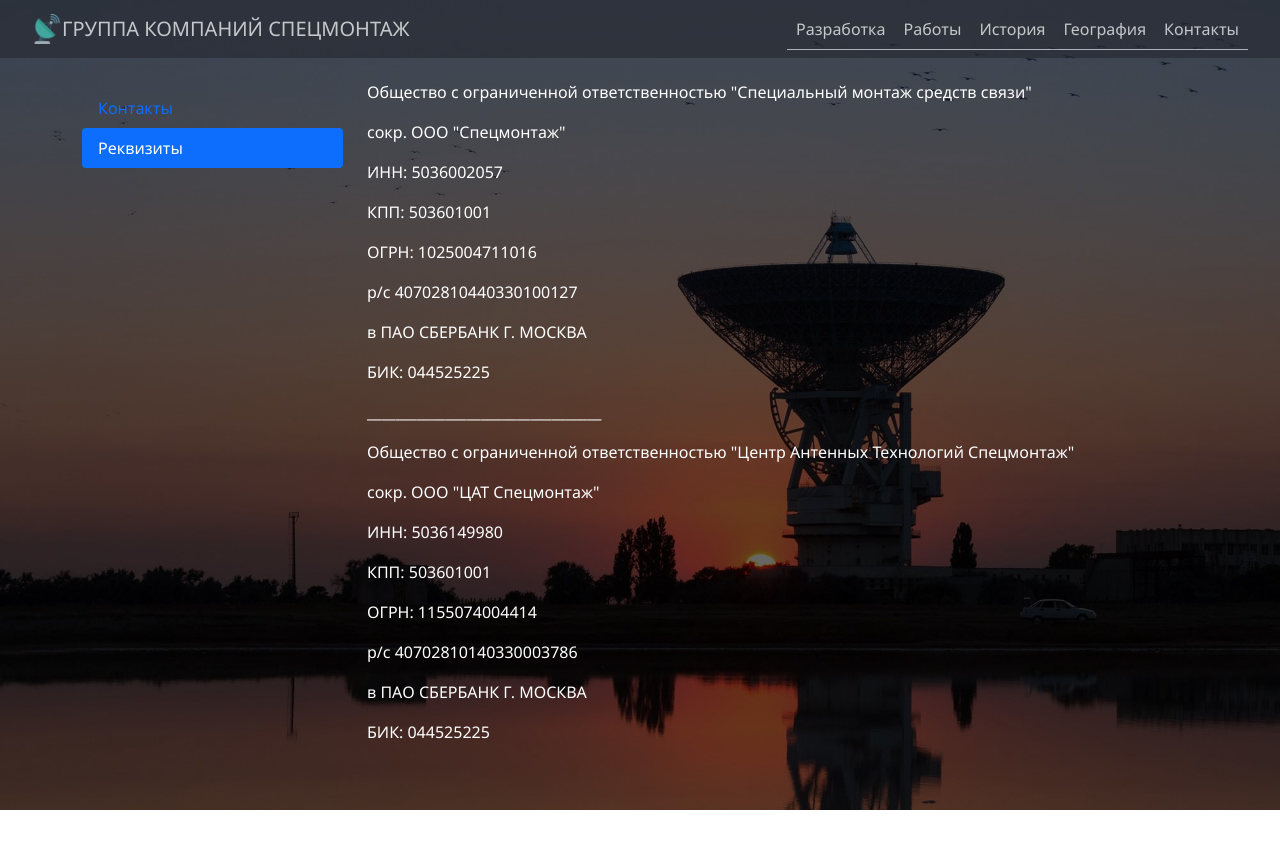
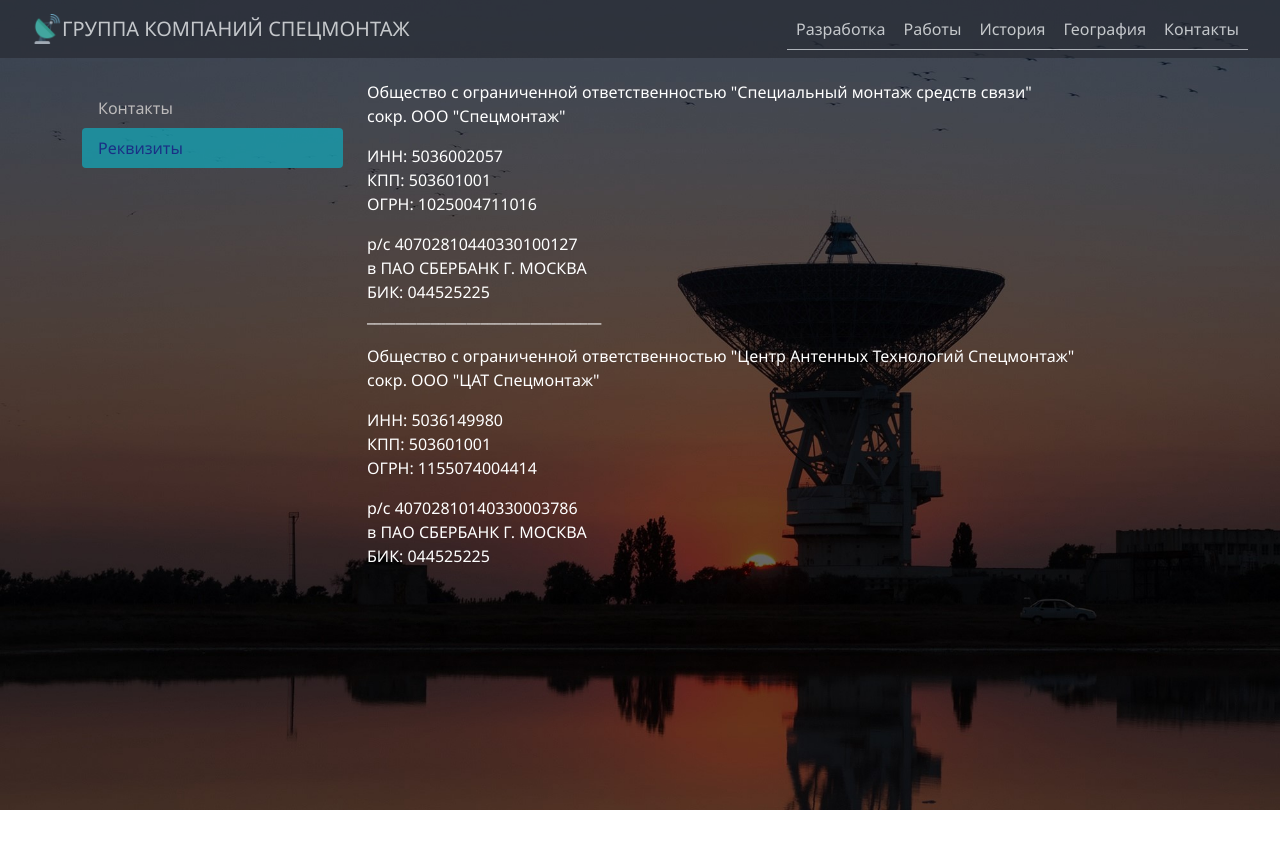
Before and after one commit to vlad-doc-g/SummerPractice, a React (Create React App) app: page /contacts in a window 1280 px wide. Both pictures are taken after a click on the tab "Реквизиты". Shown: the top 848 px of the page. Built offline with nearby package versions, Linux system fonts and the light colour scheme.

Commit message:
'contactButtons'

```diff
--- a/src/App.css
+++ b/src/App.css
@@ -111,3 +111,15 @@
   width: 100%;
   height: 100%;
 }
+.contacts-button:hover {
+  color: #FFF;
+  background-color: #282c34;
+}
+.contacts-button {
+  color: rgb(189, 187, 187) !important;
+}
+.contacts-button.active{
+  color: rgb(17, 43, 148) !important;
+  background-color:rgb(23, 158, 175) !important;
+  opacity: 0.8;
+}
--- a/src/Pages/Contacts.js
+++ b/src/Pages/Contacts.js
@@ -18,11 +18,11 @@ export default class Contacts extends Component {
                                 <Col sm={3}>
                                     <Nav variant="pills" className="flex-column mt-2">
                                         <Nav.Item>
-                                            <Nav.Link eventKey="first">Контакты</Nav.Link>
+                                            <Nav.Link eventKey="first" className="contacts-button">Контакты</Nav.Link>
                                         </Nav.Item>
 
                                         <Nav.Item>
-                                            <Nav.Link eventKey="second">Реквизиты</Nav.Link>
+                                            <Nav.Link eventKey="second" className="contacts-button">Реквизиты</Nav.Link>
                                         </Nav.Item>
                                     </Nav>
                                 </Col>
@@ -31,34 +31,35 @@ export default class Contacts extends Component {
                                     <Tab.Content>
                                         <Tab.Pane eventKey="first">
                                             <p>Телефоны для связи:</p>
-                                            <p>+7(968) 667-40-31</p>
-                                            <p>+7(496) 754-07-27</p>
-                                            <p>_________________________________</p>
+                                            <p>+7(968) 667-40-31
+                                            <br/>+7(496) 754-07-27
+                                            <br/>_________________________________</p>
                                             <p>E-mail:</p>
-                                            <p>smss93@mail.ru (отдел работ)</p>
-                                            <p>smss15@mail.ru (отдел разработки)</p>
-                                            <p>_________________________________</p>
+                                            <p>smss93@mail.ru (отдел работ)
+                                            <br/>smss15@mail.ru (отдел разработки)
+                                            <br/>_________________________________</p>
                                             <p>Адрес:</p>
-                                            <p>142103 Россия, Московская обл., г. Подольск, ул. Железнодорожная, д.1, стр. 1.</p>
+                                            <p>142103 Россия, Московская обл.,
+                                            <br/>г. Подольск, ул. Железнодорожная, д.1, стр. 1.</p>
                                         </Tab.Pane>
                                         <Tab.Pane eventKey="second">
-                                            <p>Общество с ограниченной ответственностью "Специальный монтаж средств связи"</p>
-                                            <p>сокр. ООО "Спецмонтаж"</p>
-                                            <p>ИНН: 5036002057</p>
-                                            <p>КПП: 503601001</p>
-                                            <p>ОГРН: 1025004711016</p>
-                                            <p>р/с 40702810440330100127</p>
-                                            <p>в ПАО СБЕРБАНК Г. МОСКВА</p>
-                                            <p>БИК: 044525225</p>
-                                            <p>_________________________________</p>
-                                            <p>Общество с ограниченной ответственностью "Центр Антенных Технологий Спецмонтаж"</p>
-                                            <p>сокр. ООО "ЦАТ Спецмонтаж"</p>
-                                            <p>ИНН: 5036149980</p>
-                                            <p>КПП: 503601001</p>
-                                            <p>ОГРН: 1155074004414 </p>
-                                            <p>р/с 40702810140330003786</p>
-                                            <p>в ПАО СБЕРБАНК Г. МОСКВА</p>
-                                            <p>БИК: 044525225</p>
+                                            <p>Общество с ограниченной ответственностью "Специальный монтаж средств связи"
+                                            <br/>сокр. ООО "Спецмонтаж"</p>
+                                            <p>ИНН: 5036002057
+                                            <br/>КПП: 503601001
+                                            <br/>ОГРН: 1025004711016</p>
+                                            <p>р/с 40702810440330100127
+                                            <br/>в ПАО СБЕРБАНК Г. МОСКВА
+                                            <br/>БИК: 044525225
+                                            <br/>_________________________________</p>
+                                            <p>Общество с ограниченной ответственностью "Центр Антенных Технологий Спецмонтаж"
+                                            <br/>сокр. ООО "ЦАТ Спецмонтаж"</p>
+                                            <p>ИНН: 5036149980
+                                            <br/>КПП: 503601001
+                                            <br/>ОГРН: 1155074004414 </p>
+                                            <p>р/с 40702810140330003786
+                                            <br/>в ПАО СБЕРБАНК Г. МОСКВА
+                                            <br/>БИК: 044525225</p>
                                         </Tab.Pane>
                                     </Tab.Content>
                                 </Col>
```
